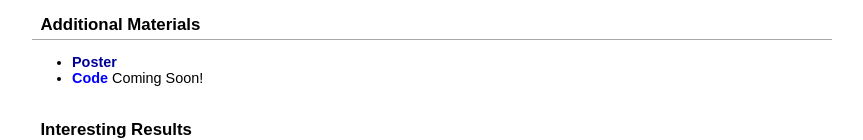
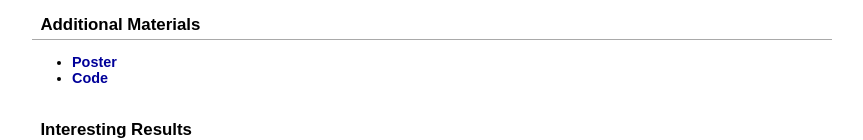
Before and after one commit to kkanshul/kkanshul.github.io, a plain HTML site: page krishna_files/papers/relative_attributes/relative_attributes.html in a window 1280 px wide. Shown: the part 821-961 px from the top of the page, without its empty margins (208-1071 px from the left). Drawn offline with Linux system fonts and the light colour scheme.

Commit message:
Added code link for relative attribute project

```diff
--- a/krishna_files/papers/relative_attributes/relative_attributes.html
+++ b/krishna_files/papers/relative_attributes/relative_attributes.html
@@ -119,7 +119,7 @@ demonstrate our network’s ability to learn meaningful image patches.
 
 </p><ul>
 <li><a href="ECCV_poster.pdf"><b>Poster</b></a></li>
-<li><a href=""><b>Code</b></a> Coming Soon!</li>
+<li><a href="https://github.com/kkanshul/End-to-End-Localization-and-Ranking-for-Relative-Attributes"><b>Code</b></a></li>
 </ul>
 
 
```
